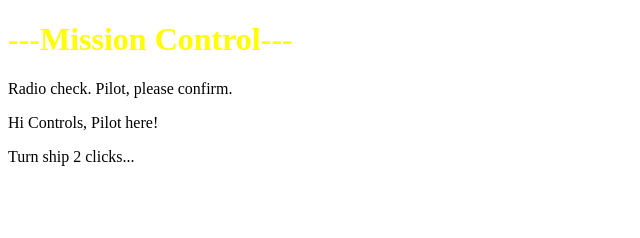
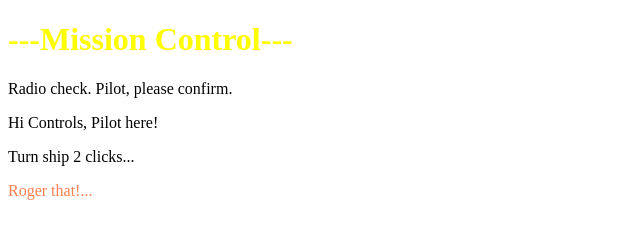
Before and after one commit to CheriBird/communication-log, a plain HTML site: page index.html in a window 1280 px wide. Shown: the full height of the page, 0-640 px from the left. Drawn offline with Linux system fonts and the light colour scheme.

```diff
--- a/index.html
+++ b/index.html
@@ -5,5 +5,6 @@
       <p>Radio check. Pilot, please confirm.</p>
       <p>Hi Controls, Pilot here!</p>
       <p>Turn ship 2 clicks...</p>
+      <p style="color:coral;">Roger that!...</p>
    </body>
 </html>
```
